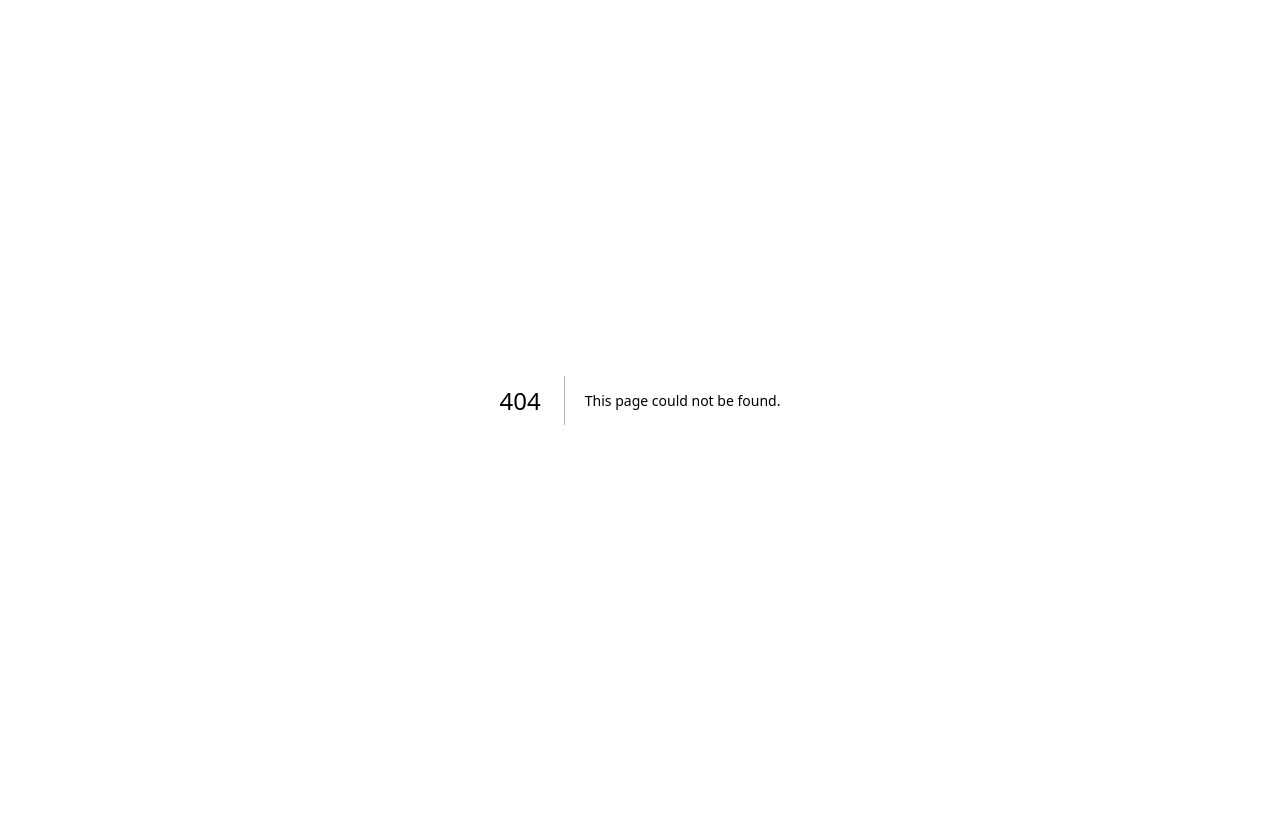
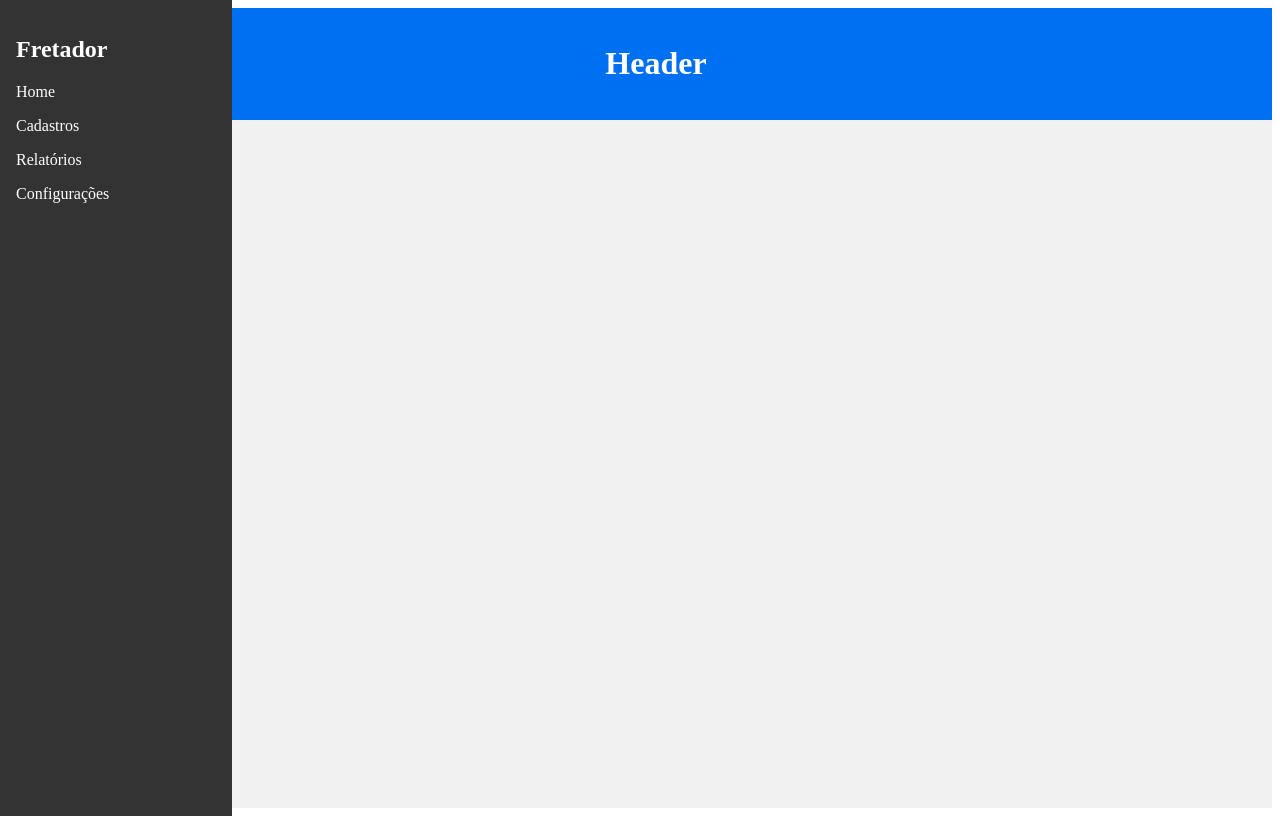
Before and after one commit to fretador/fretador-mesa, a Next.js app: page /canva in a window 1280 px wide. Before the commit this address had no page. Built offline with nearby package versions, Linux system fonts and the light colour scheme.

Commit message:
feat(canva):created a canva screen to develop components

```diff
--- /dev/null
+++ b/src/components/Body/Body.module.css
@@ -0,0 +1,23 @@
+.body {
+  margin-left: 220px;
+  /* Espaço para a Sidebar */
+  padding: 2rem;
+  background-color: #f0f0f0;
+  height: 100vh;
+  width: 100%;
+  overflow: hidden;
+}
+
+.form {
+  display: flex;
+  flex-direction: column;
+}
+
+.label {
+  margin: 0.5rem 0;
+}
+
+.input {
+  margin-bottom: 1rem;
+  padding: 0.5rem;
+}
--- /dev/null
+++ b/src/components/Body/index.tsx
@@ -0,0 +1,8 @@
+import React from "react";
+import styles from "./Body.module.css";
+
+const Body: React.FC = () => {
+  return <div className={styles.body}></div>;
+};
+
+export default Body;
--- /dev/null
+++ b/src/components/Header/Header.module.css
@@ -0,0 +1,7 @@
+.header {
+  background-color: #0070f3;
+  color: white;
+  padding: 1rem;
+  text-align: center;
+  width: 100%;
+}
--- /dev/null
+++ b/src/components/Header/index.tsx
@@ -0,0 +1,12 @@
+import React from "react";
+import styles from "./Header.module.css";
+
+const Header: React.FC = () => {
+  return (
+    <header className={styles.header}>
+      <h1>Header</h1>
+    </header>
+  );
+};
+
+export default Header;
--- /dev/null
+++ b/src/components/Sidebar/Sidebar.module.css
@@ -0,0 +1,19 @@
+.sidebar {
+  background-color: #333;
+  color: white;
+  width: 200px;
+  height: 100vh;
+  padding: 1rem;
+  position: fixed;
+  top: 0;
+  left: 0;
+}
+
+.sidebar ul {
+  list-style: none;
+  padding: 0;
+}
+
+.sidebar li {
+  margin: 1rem 0;
+}
--- /dev/null
+++ b/src/components/Sidebar/index.tsx
@@ -0,0 +1,18 @@
+import React from "react";
+import styles from "./Sidebar.module.css";
+
+const Sidebar: React.FC = () => {
+  return (
+    <nav className={styles.sidebar}>
+      <h1>Fretador</h1>
+      <ul>
+        <li>Home</li>
+        <li>Cadastros</li>
+        <li>Relatórios</li>
+        <li>Configurações</li>
+      </ul>
+    </nav>
+  );
+};
+
+export default Sidebar;
--- /dev/null
+++ b/src/pages/canva/Canva.module.css
@@ -0,0 +1,30 @@
+.container {
+  display: flex;
+  flex-direction: column;
+  height: 100vh;
+  overflow: hidden;
+}
+
+.main {
+  display: flex;
+  flex: 1;
+  overflow: hidden;
+}
+
+.header {
+  flex: 0 0 auto;
+  overflow: hidden;
+}
+
+.sidebar {
+  flex: 0 0 200px;
+  height: 100vh;
+  overflow: hidden;
+}
+
+.body {
+  flex: 1;
+  padding: 2rem;
+  background-color: #f0f0f0;
+  overflow: hidden;
+}
--- /dev/null
+++ b/src/pages/canva/index.tsx
@@ -0,0 +1,19 @@
+import React from "react";
+import Header from "../../components/Header";
+import Sidebar from "../../components/Sidebar";
+import Body from "../../components/Body";
+import styles from "./Canva.module.css";
+
+const Canva: React.FC = () => {
+  return (
+    <div className={styles.container}>
+      <Header />
+      <div className={styles.main}>
+        <Sidebar />
+        <Body />
+      </div>
+    </div>
+  );
+};
+
+export default Canva;
```
